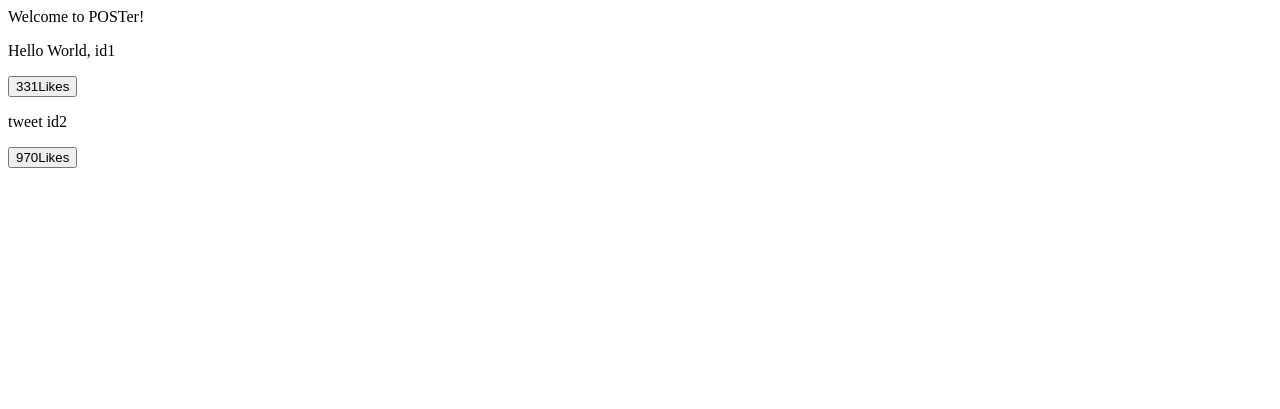
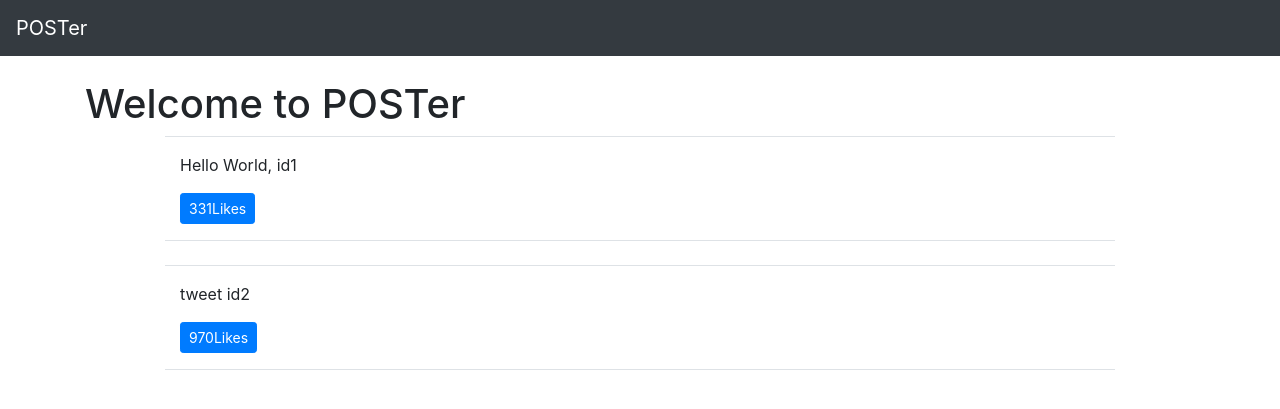
Before and after one commit to JackyLKH0801/CSCI3100_project, a Django app: page / in a window 1280 px wide. Shown: the top 409 px of the page. Run offline with Django 5.2, Linux system fonts and the light colour scheme; data comes from the database, SQL or seed files in the repository; some libraries are stand-ins or nearby versions.

Commit message:
Added template for navbar and adjust the display of home view

```diff
--- a/templates/base.html
+++ b/templates/base.html
@@ -3,10 +3,21 @@
   <head>
     <meta charset="utf-8">
     <meta name="viewport" content="width=device-width, initial-scale=1">
+    <meta name="theme-color" content="#000000"/>
+    <!-- Bootstrap CSS -->
+    <link rel="stylesheet" href="https://stackpath.bootstrapcdn.com/bootstrap/4.4.1/css/bootstrap.min.css" integrity="sha384-Vkoo8x4CGsO3+Hhxv8T/Q5PaXtkKtu6ug5TOeNV6gBiFeWPGFN9MuhOf23Q9Ifjh" crossorigin="anonymous">
+    <style>
+      .bg-POSTer {
+        background-color: #343a40 !important;
+      }
+    </style>
     <title>POSTer</title>
   </head>
   <body>
-    {% block content %}
-    {% endblock content%}
+    {% include "components/navbar.html" %}
+    <div class="container">
+      {% block content %}
+      {% endblock content %}
+    </div>
   </body>
 </html>
--- /dev/null
+++ b/templates/components/navbar.html
@@ -0,0 +1,35 @@
+<nav class="navbar navbar-expand-lg navbar-dark bg-POSTer mb-4">
+    <a class="navbar-brand" href="/">POSTer</a>
+    <button class="navbar-toggler" type="button" data-toggle="collapse" data-target="#navbarSupportedContent" aria-controls="navbarSupportedContent" aria-expanded="false" aria-label="Toggle navigation">
+      <span class="navbar-toggler-icon"></span>
+    </button>
+
+    <div class="collapse navbar-collapse d-none " id="navbarSupportedContent">
+      <ul class="navbar-nav mr-auto d-none ">
+        <li class="nav-item active">
+          <a class="nav-link" href="#">Home <span class="sr-only">(current)</span></a>
+        </li>
+        <li class="nav-item">
+          <a class="nav-link" href="#">Link</a>
+        </li>
+        <li class="nav-item dropdown">
+          <a class="nav-link dropdown-toggle" href="#" id="navbarDropdown" role="button" data-toggle="dropdown" aria-haspopup="true" aria-expanded="false">
+            Dropdown
+          </a>
+          <div class="dropdown-menu" aria-labelledby="navbarDropdown">
+            <a class="dropdown-item" href="#">Action</a>
+            <a class="dropdown-item" href="#">Another action</a>
+            <div class="dropdown-divider"></div>
+            <a class="dropdown-item" href="#">Something else here</a>
+          </div>
+        </li>
+        <li class="nav-item">
+          <a class="nav-link disabled" href="#">Disabled</a>
+        </li>
+      </ul>
+      <form class="form-inline my-2 my-lg-0 d-none ">
+        <input class="form-control mr-sm-2" type="search" placeholder="Search" aria-label="Search">
+        <button class="btn btn-outline-success my-2 my-sm-0" type="submit">Search</button>
+      </form>
+    </div>
+  </nav>
--- a/templates/pages/home.html
+++ b/templates/pages/home.html
@@ -1,8 +1,12 @@
 {% extends 'base.html' %}
 {% block content %}
-Welcome to POSTer!
+<div class = 'row'>
+    <div class = 'col'>
+        <h1>Welcome to POSTer</h1>
+    </div>
+</div>
 
-<div id='tweets'>
+<div class='row' id='tweets'>
     Replace me
 </div>
 
@@ -30,7 +34,7 @@ Welcome to POSTer!
     }
 
     function formatTweetElement(tweet) {
-        var formattedTweet = "<div class='mb-4 tweet' id='tweet-id" + tweet.id
+        var formattedTweet = "<div class='col-12 col-md-10 mx-auto border-top border-bottom py-3 mb-4 tweet' id='tweet-id" + tweet.id
         + "'><p>" + tweet.content + "</p><div class='btn-group'>" + LikeButton(tweet) + "</div>" + "</div>"
         return formattedTweet
     }
```
Also changed, not shown: templates/components/footer.html (added).
